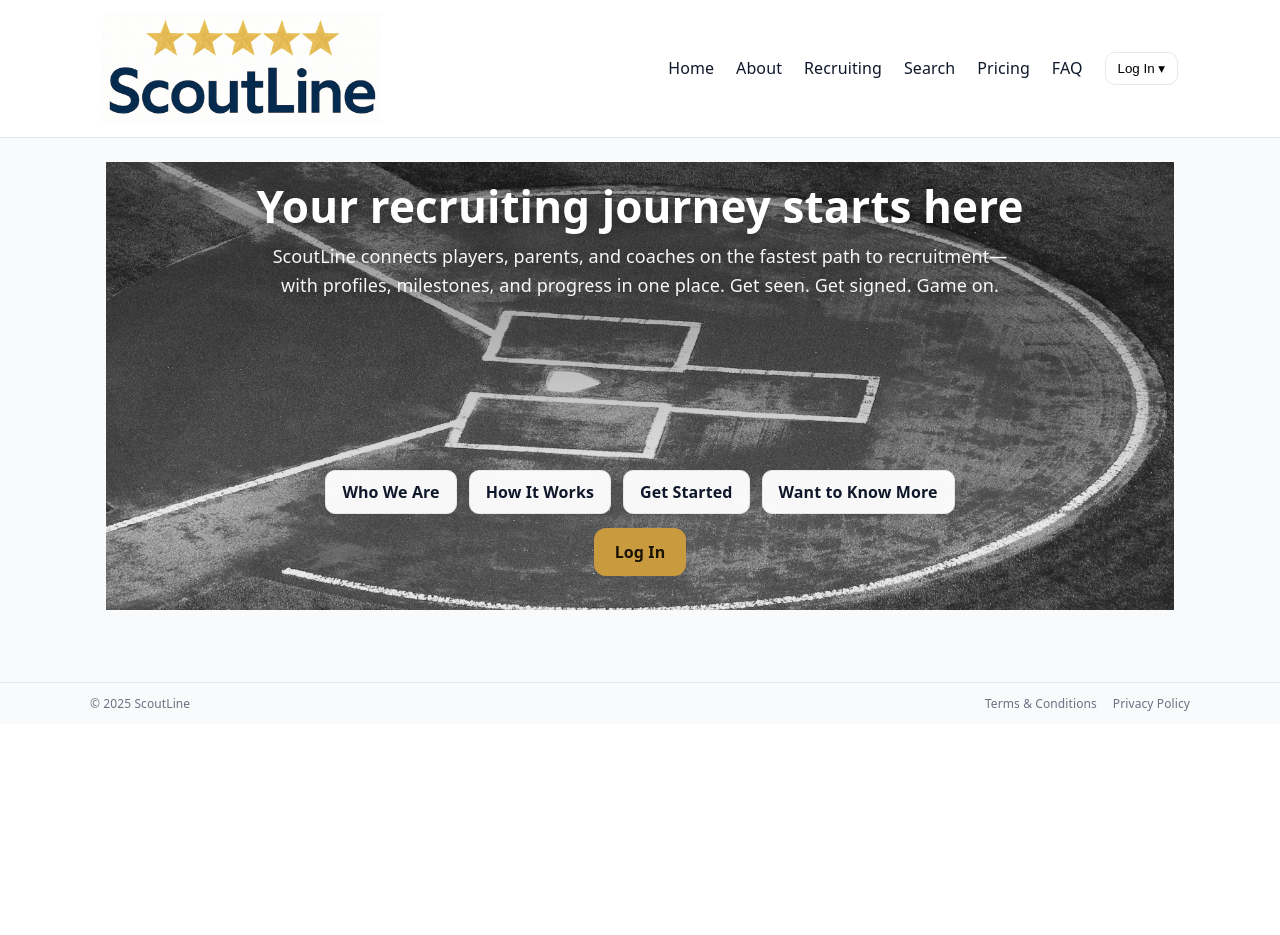
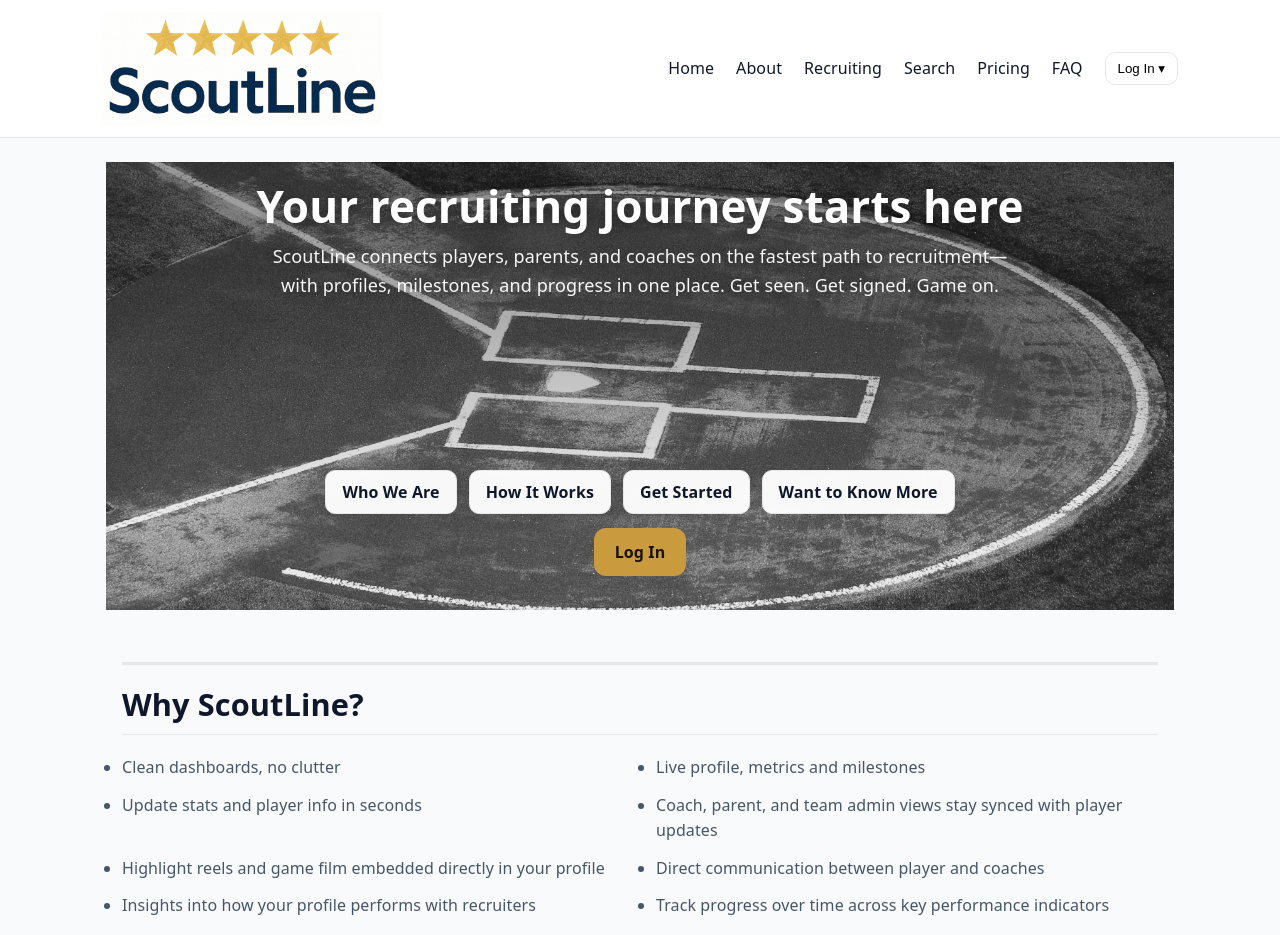
Before and after one commit to mattblittle-create/scoutline-beta, a Next.js app: page / in a window 1280 px wide. Shown: the top 935 px of the page. Before the commit the page ends 800 px from the top, so only its background shows below. Built offline with nearby package versions, Linux system fonts and the light colour scheme.

Commit message:
Update page.tsx

```diff
--- a/app/page.tsx
+++ b/app/page.tsx
@@ -8,6 +8,37 @@ export default function HomePage() {
       {/* Intentionally minimal: the headline/line and "Why ScoutLine" moved to /recruiting-journey */}
       <main style={{ maxWidth: 1100, margin: "0 auto", padding: "24px 16px" }}>
         {/* You can add any lightweight home-only content here later */}
+
+        <div style={{ height: 3, background: "#e5e7eb", margin: "28px 0 22px" }} />
+
+        <h2 style={{ marginTop: 0 }}>Why ScoutLine?</h2>
+
+        {/* Light divider line under the header, consistent with your style */}
+        <div style={{ height: 1, background: "#e5e7eb", margin: "12px 0 16px" }} />
+
+        <ul
+          style={{
+            margin: "20px 0",
+            padding: 0,
+            listStyleType: "disc",
+            display: "grid",
+            gridTemplateColumns: "1fr 1fr",
+            gap: "12px 32px",
+            color: "#475569",
+            lineHeight: 1.6,
+          }}
+        >
+          <li>Clean dashboards, no clutter</li>
+          <li>Live profile, metrics and milestones</li>
+          <li>Update stats and player info in seconds</li>
+          <li>Coach, parent, and team admin views stay synced with player updates</li>
+          <li>Highlight reels and game film embedded directly in your profile</li>
+          <li>Direct communication between player and coaches</li>
+          <li>Insights into how your profile performs with recruiters</li>
+          <li>Track progress over time across key performance indicators</li>
+          <li>Mobile-friendly design so you can update and share on the go</li>
+          <li>Affordable plans—built for families, not programs</li>
+        </ul>
       </main>
     </>
   );
```
